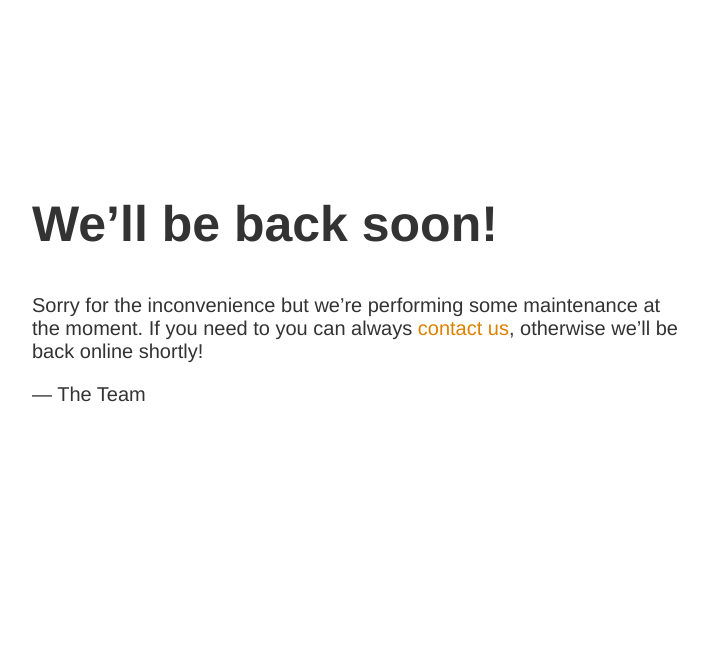
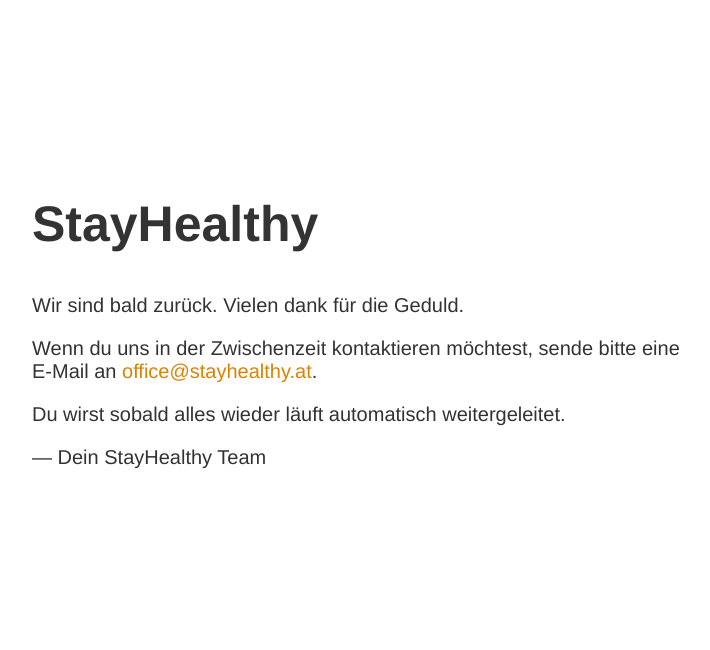
Before and after one commit to letsmanuel/stayhealthy-redirects, a plain HTML site: page index.html in a window 1280 px wide. Shown: the part 5-655 px from the top of the page, without its empty margins (283-993 px from the left). Drawn offline with Linux system fonts and the light colour scheme.

Commit message:
Update index.html

```diff
--- a/index.html
+++ b/index.html
@@ -1,18 +1,26 @@
 <!doctype html>
-<title>Site Maintenance</title>
+<html lang="de">
+<head>
+  <meta charset="utf-8">
+  <meta http-equiv="refresh" content="5;url=https://www.stayhealthy.at">
+  <title>Technisches Problem</title>
   <style>
-  body { text-align: center; padding: 150px; }
+    body { text-align: center; padding: 150px; font: 20px Helvetica, sans-serif; color: #333; }
     h1 { font-size: 50px; }
-  body { font: 20px Helvetica, sans-serif; color: #333; }
     article { display: block; text-align: left; width: 650px; margin: 0 auto; }
     a { color: #dc8100; text-decoration: none; }
     a:hover { color: #333; text-decoration: none; }
   </style>
-
+</head>
+<body>
   <article>
-    <h1>We&rsquo;ll be back soon!</h1>
+    <h1>StayHealthy</h1>
     <div>
-        <p>Sorry for the inconvenience but we&rsquo;re performing some maintenance at the moment. If you need to you can always <a href="mailto:#">contact us</a>, otherwise we&rsquo;ll be back online shortly!</p>
-        <p>&mdash; The Team</p>
+      <p>Wir sind bald zurück. Vielen dank für die Geduld.</p>
+      <p>Wenn du uns in der Zwischenzeit kontaktieren möchtest, sende bitte eine E-Mail an <a href="mailto:office@stayhealthy.at">office@stayhealthy.at</a>.</p>
+      <p>Du wirst sobald alles wieder läuft automatisch weitergeleitet.</p>
+      <p>&mdash; Dein StayHealthy Team</p>
     </div>
   </article>
+</body>
+</html>
```
Lines whose indentation alone changed are shown as unchanged.
